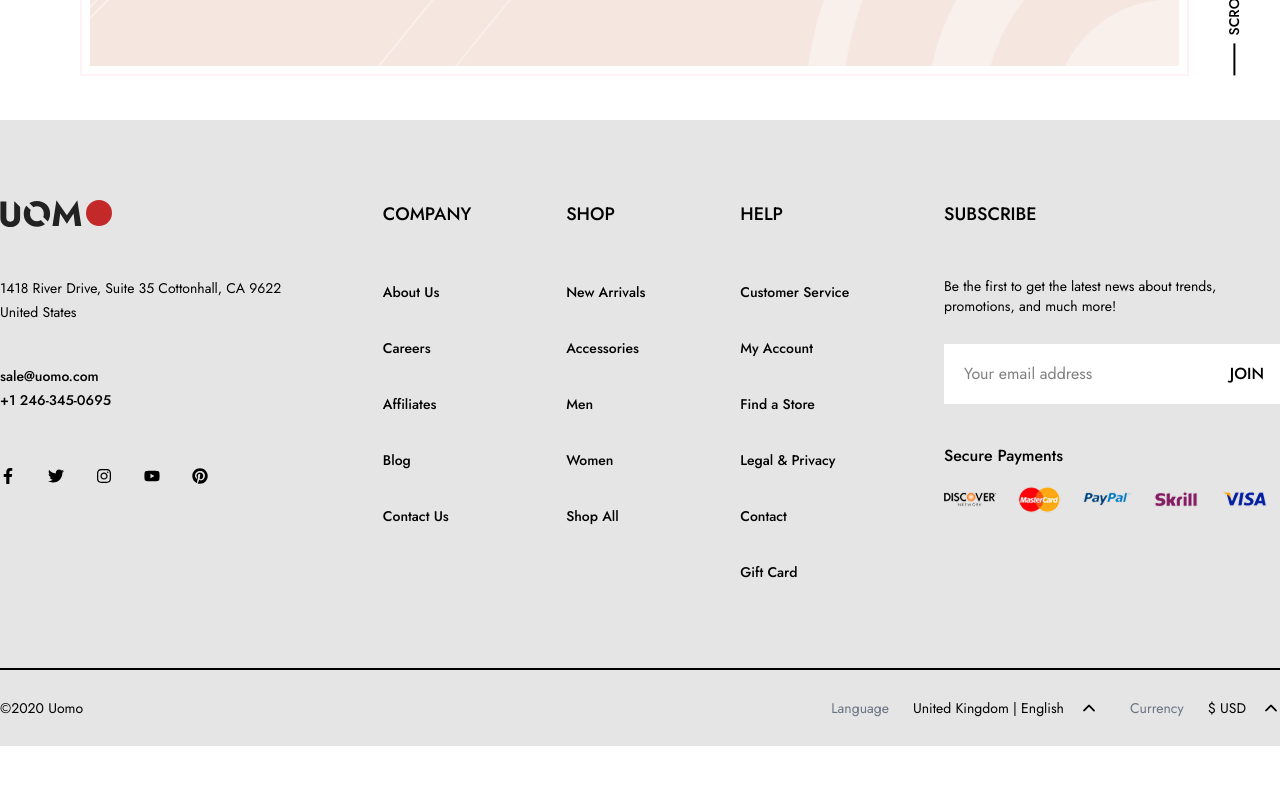
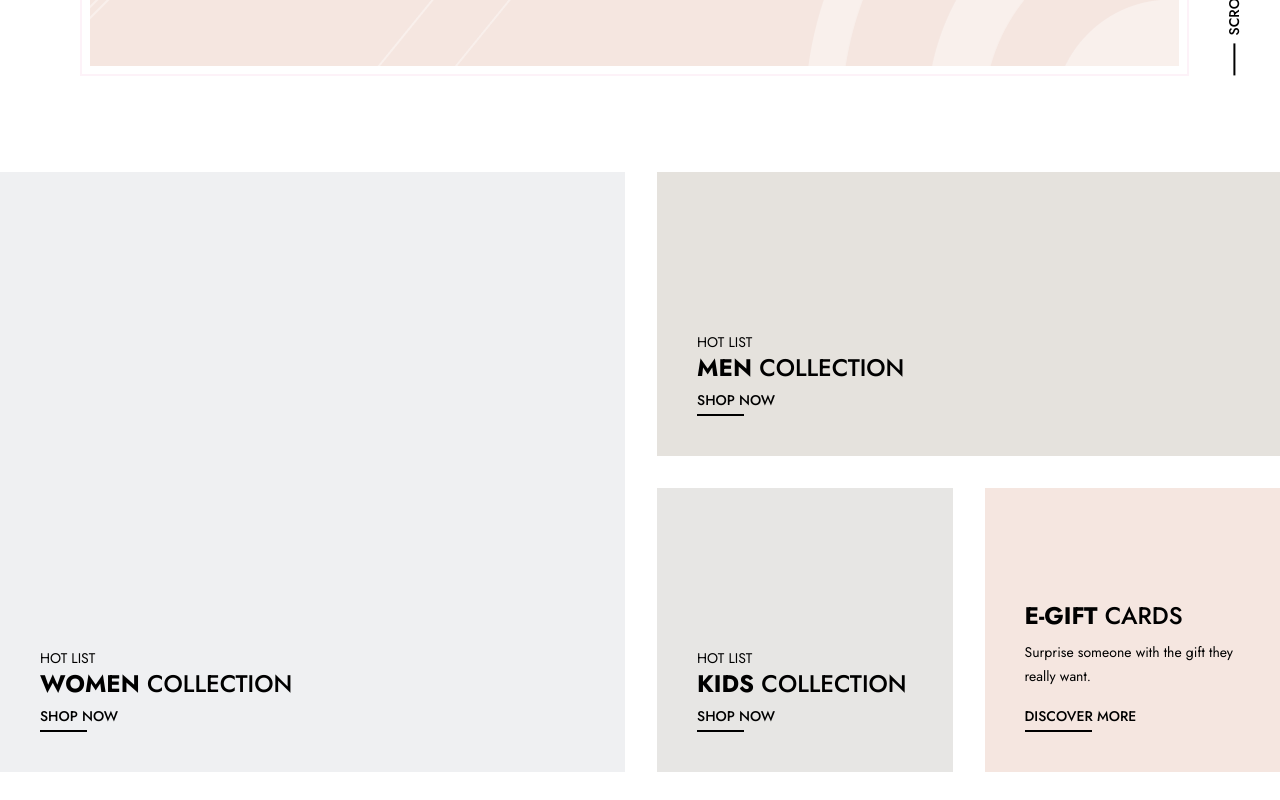
Before and after one commit to codayon/uomo-e-commerce, a React (Vite) app: page / in a window 1280 px wide. Shown: the part 820-1620 px from the top of the page. Before the commit the page ends 1566 px from the top, so only its background shows below. Built offline with nearby package versions, Linux system fonts and the light colour scheme.

Commit message:
feat(section): add categories

```diff
--- a/src/components/layout/Banner.tsx
+++ b/src/components/layout/Banner.tsx
@@ -10,7 +10,7 @@ import {
 
 export default function Banner() {
   return (
-    <section className="flex pb-11">
+    <section className="flex pb-12">
       <div className="flex flex-col gap-y-14 items-center justify-center text-gray-500">
         <div className="flex flex-col gap-y-6">
           <FaFacebookF className="cursor-pointer hover:text-black transition duration-300" />
--- /dev/null
+++ b/src/components/layout/Categories.tsx
@@ -0,0 +1,51 @@
+import Container from "@/components/common/Container";
+import Button from "@/components/common/Button";
+
+export default function Categories() {
+  return (
+    <section className="py-12">
+      <Container>
+        <div className={"flex w-full gap-8"}>
+          {/* div 1 */}
+          <div className="bg-[#EFF0F2] text-sm w-1/2 flex flex-col justify-end p-10 h-[600px] items-start group cursor-pointer">
+            <h4>HOT LIST</h4>
+            <h3 className="font-medium text-2xl">
+              <span className="font-bold">WOMEN</span> COLLECTION
+            </h3>
+            <Button text={"SHOP NOW"} />
+          </div>
+          <div className={"flex w-1/2 flex-col gap-8"}>
+            {/* div 2 */}
+            <div className="bg-[#E5E2DD] text-sm w-full flex flex-col justify-end p-10 h-[284px] items-start group cursor-pointer">
+              <h4>HOT LIST</h4>
+              <h3 className="font-medium text-2xl">
+                <span className="font-bold">MEN</span> COLLECTION
+              </h3>
+              <Button text={"SHOP NOW"} />
+            </div>
+            <div className={"flex w-full gap-8"}>
+              {/* div 3 */}
+              <div className="bg-[#E7E6E4] text-sm w-1/2 flex flex-col justify-end p-10 h-[284px] items-start group cursor-pointer">
+                <h4>HOT LIST</h4>
+                <h3 className="font-medium text-2xl">
+                  <span className="font-bold">KIDS</span> COLLECTION
+                </h3>
+                <Button text={"SHOP NOW"} />
+              </div>
+              {/* div 4 */}
+              <div className="bg-[#F5E6E0] text-sm w-1/2 flex flex-col justify-end p-10 h-[284px] items-start group cursor-pointer">
+                <h3 className="font-medium text-2xl">
+                  <span className="font-bold">E-GIFT</span> CARDS
+                </h3>
+                <p className="max-w-[213px] leading-6 pt-2 pb-3">
+                  Surprise someone with the gift they really want.
+                </p>
+                <Button text={"DISCOVER MORE"} />
+              </div>
+            </div>
+          </div>
+        </div>
+      </Container>
+    </section>
+  );
+}
--- a/src/pages/Home.tsx
+++ b/src/pages/Home.tsx
@@ -1,9 +1,11 @@
 import Banner from "@/components/layout/Banner";
+import Categories from "@/components/layout/Categories";
 
 export default function Home() {
   return (
     <>
       <Banner />
+      <Categories />
     </>
   );
 }
```
